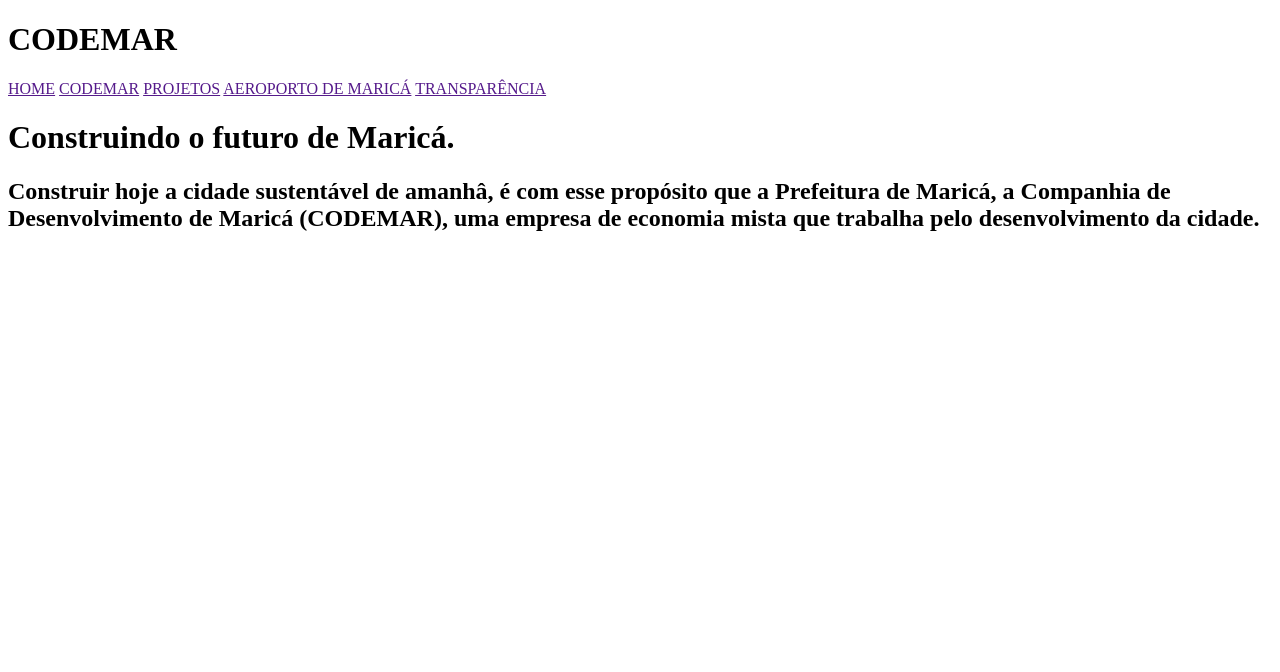
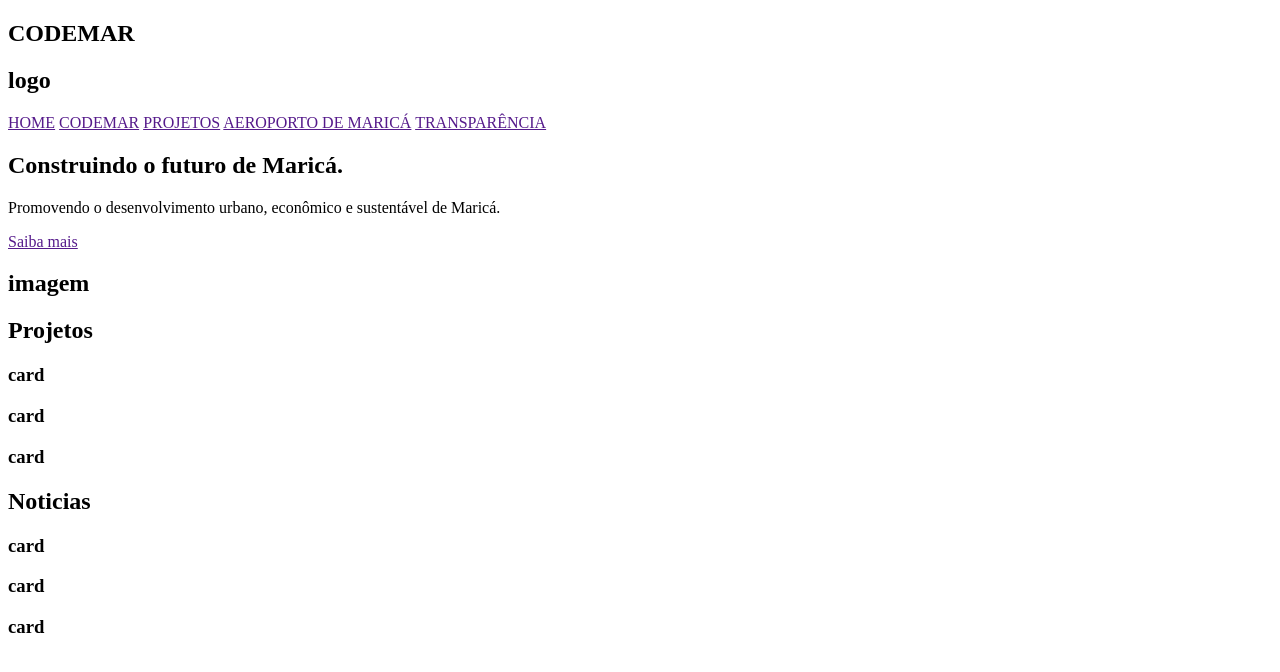
Before and after one commit to rafaelooliveira3124-oss/codemar-redisign, a plain HTML site: page index.html in a window 1280 px wide. Drawn offline with Linux system fonts and the light colour scheme.

Commit message:
Estrutura HTML em desenvolvimento

```diff
--- a/index.html
+++ b/index.html
@@ -7,11 +7,12 @@
 </head>
 <body>
     <header>
-        <div>
-        <h1>CODEMAR</h1>
+        <div class="logo-projeto">
+            <h2>CODEMAR</h2>
+            <h2>logo</h2>
         </div>
         <div>
-        <nav>
+            <nav class="menu">
                 <a href="">HOME</a>
                 <a href="">CODEMAR</a>
                 <a href="">PROJETOS</a>
@@ -19,14 +20,34 @@
                 <a href="">TRANSPARÊNCIA</a>
             </nav>
         </div>
+    </header>
 
     <main>
+        <section>
+            <div class="impacto">
                 <h1>Construindo o futuro de Maricá.</h1>
-            <h2>Construir hoje a cidade sustentável de amanhâ, é com esse propósito
-                que a Prefeitura de Maricá, a Companhia de Desenvolvimento de Maricá (CODEMAR),
-                uma empresa de economia mista que trabalha pelo desenvolvimento da cidade.
-            </h2>
+                <p>Promovendo o desenvolvimento urbano, econômico e sustentável de Maricá.</p>
+                <a href="">Saiba mais</a>
+            </div>
+            <div class="panoramica">
+                <h2>imagem</h2>
+            </div>
+        </section>
+
+        <section>
+            <h2>Projetos</h2>
+            <h3>card</h3>
+            <h3>card</h3>
+            <h3>card</h3>
+        </section>
+
+        <section>
+            <h2>Noticias</h2>
+            <h3>card</h3>
+            <h3>card</h3>
+            <h3>card</h3>
+        </section>
+
     </main>
-    </header>
 </body>
 </html>
```
Lines whose indentation alone changed are shown as unchanged.
